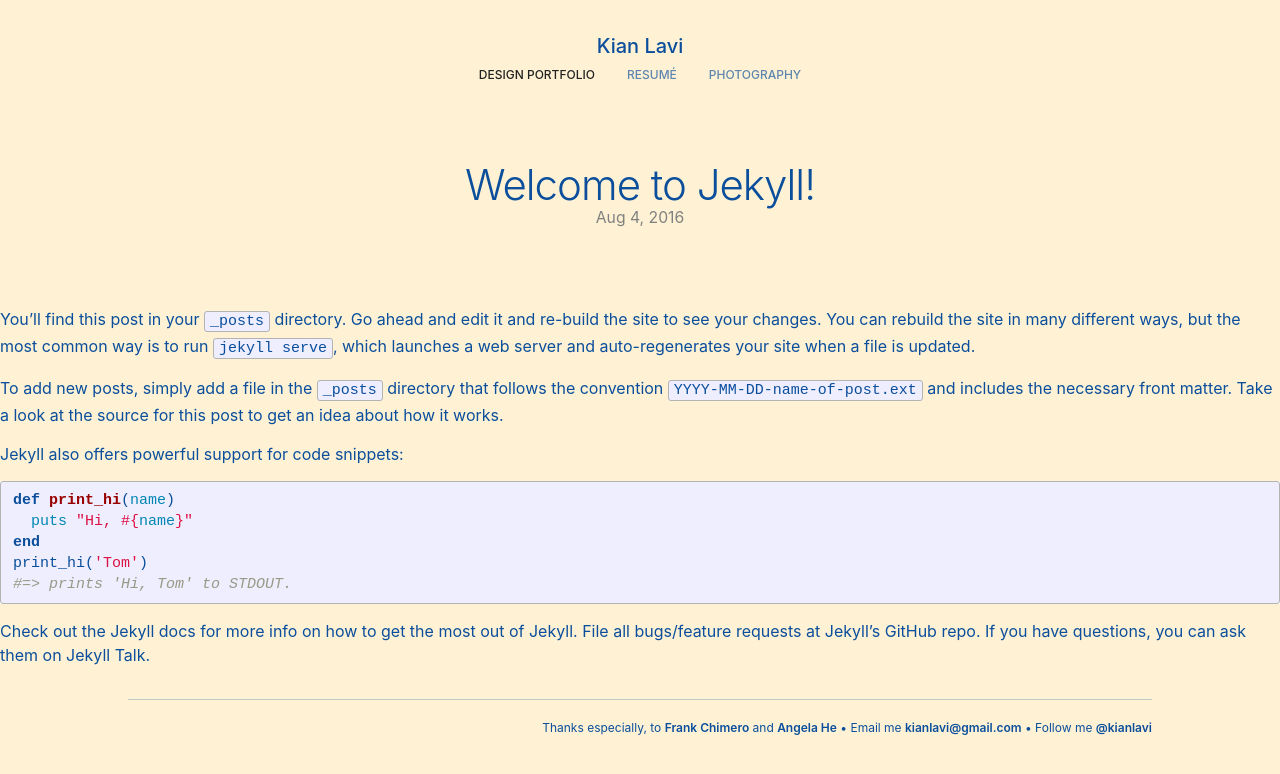
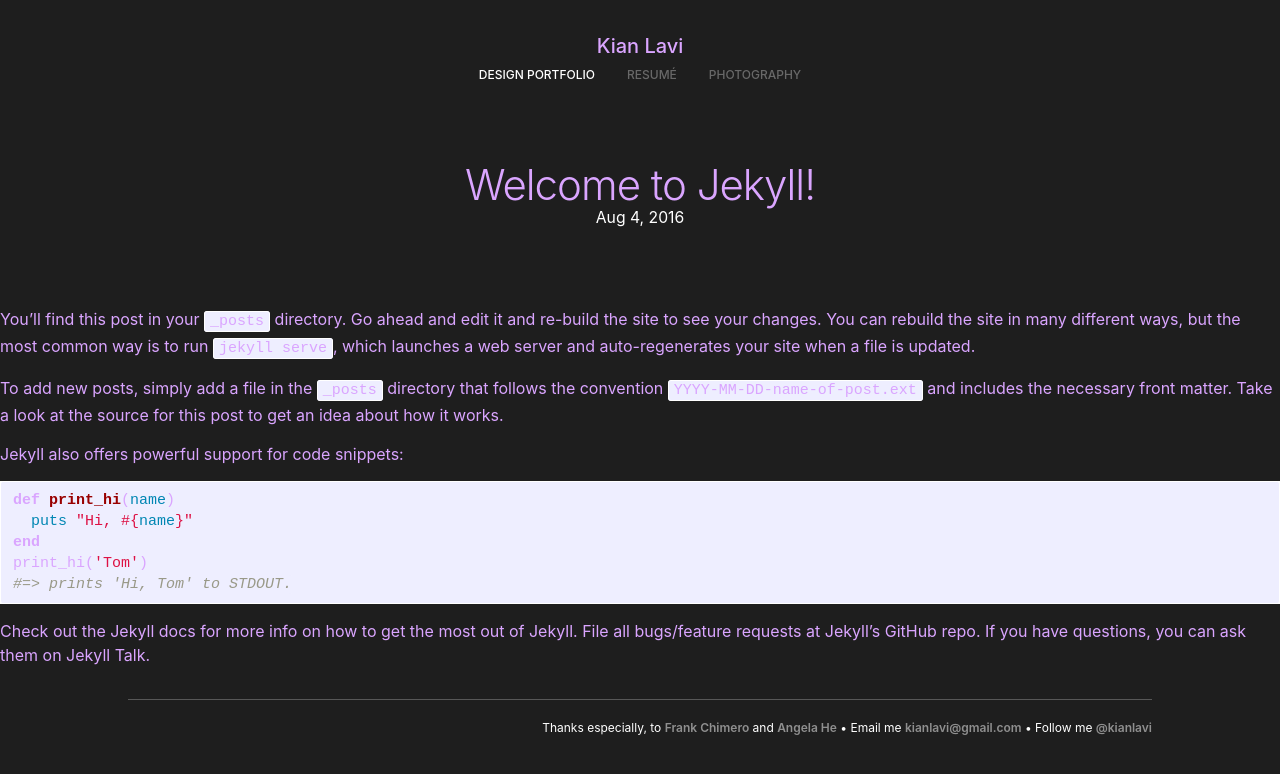
Before and after one commit to kianlavi/kianlavi.github.io, a Jekyll site: the page built from _posts/2016-08-04-welcome-to-jekyll.markdown, in a window 1280 px wide. Shown: the top 774 px of the page. Built offline with Jekyll 4.4.1, drawn with Linux system fonts in a browser that asks for light colours.

Commit message:
added dark mode design

```diff
--- a/_sass/portfolio/_home.scss
+++ b/_sass/portfolio/_home.scss
@@ -16,7 +16,7 @@
 }
 
 body {
-    background-color: #fff2d4;
+    background-color: $background-color;
     color: $brand-color;
 }
 
@@ -49,10 +49,10 @@
 }
 
 a.link-special {
+    border-bottom: 1px solid $color--background;
     transition:
         border-bottom 0.2s ease-in-out,
         color 0.2s ease-in-out;
-    border-bottom: 1px solid $color--background;
 
     &:hover {
         border-bottom: 1px solid $text-color;
@@ -89,6 +89,7 @@
     }
 
     li a {
+        color: $grey-color-50;
         font-size: 0.75rem;
         opacity: 0.66;
         text-transform: uppercase;;
@@ -125,12 +126,17 @@
 
     .emoji-me {
         font-size: 2rem;
+        opacity: 1;
+    }
+
+    p {
+        color: $text-color;
+        opacity: 0.5;
     }
 }
 
 section.case-studies-section {
-    // background-color: red;
-    border-top: 2px solid $brand-color;
+    border-top: 2px solid $grey-color-25;
     margin-top: 2rem;
     padding: 1rem 0;
 
@@ -150,13 +156,21 @@
         margin-bottom: 1rem;
     }
 
+    .study-data {
+        color: $grey-color-50;
+        font-size: 0.8rem;
+        font-weight: 600;
+        // line-height: 1.2rem;
+        text-transform: uppercase;
+    }
+
     .study-meta {
         align-items: center;
         display: flex;
     }
 
     .study-company {
-        height: 40px;
+        height: 2rem;
     }
 
     .study-info {
@@ -181,22 +195,27 @@
     }
 
     .experiment-title {
-        border-bottom: 1px solid rgba(10, 78, 156, 0.5);
+        border-bottom: 1px solid $grey-color-25;
         display: flex;
         padding: 0.75rem 0;
         width: 50vw;
     }
 
     .experiment-type {
+        color: $grey-color-50;
         flex-grow: 1;
         margin-left: 1rem;
         text-align: right;
+
+        font-size: 0.65rem;
+        font-weight: 400;
+        line-height: 1.2rem;
+        text-transform: uppercase;
     }
 
     p {
         display: inline-block;
         font-size: 0.75rem;
-        // width: 49%;
     }
 }
 
@@ -213,7 +232,7 @@
 
     .row {
         align-items: baseline;
-        border-top: 1px solid rgba(0, 0, 0, 0.1);
+        border-top: 1px solid $grey-color-25;
         display: flex;
 
         aside {
@@ -279,15 +298,17 @@
     font-weight: $base--weight;
 
     .thanks-frank {
-        border-top: 0.5px solid rgba(10, 78, 156, 0.25);
+        border-top: 0.5px solid $grey-color-25;
         margin-top: 2rem;
         padding-top: 1rem;
 
         p {
+            color: $color--text;
             font-size: 0.75rem;
         }
 
         a {
+            color: $grey-color-50;
             font-weight: 600;
         }
     }
--- a/css/main.scss
+++ b/css/main.scss
@@ -12,11 +12,13 @@
 
 $spacing-unit:     30px !default;
 
-$text-color:       #222 !default;
-$background-color: #fff2d4 !default;
-$brand-color:      rgb(10, 78, 156) !default;
+$text-color:       #fff !default;
+$background-color: #1e1e1e!default;
+$brand-color:      #daa5ff!default;
 
-$grey-color:       gray !default;
+$grey-color:       rgba(255,255,255, 1) !default;
+$grey-color-50:       rgba(255,255,255,0.5) !default;
+$grey-color-25:       rgba(255,255,255,0.25) !default;
 $grey-color-light: lighten($grey-color, 20%) !default;
 $grey-color-dark:  darken($grey-color, 25%) !default;
 
```
